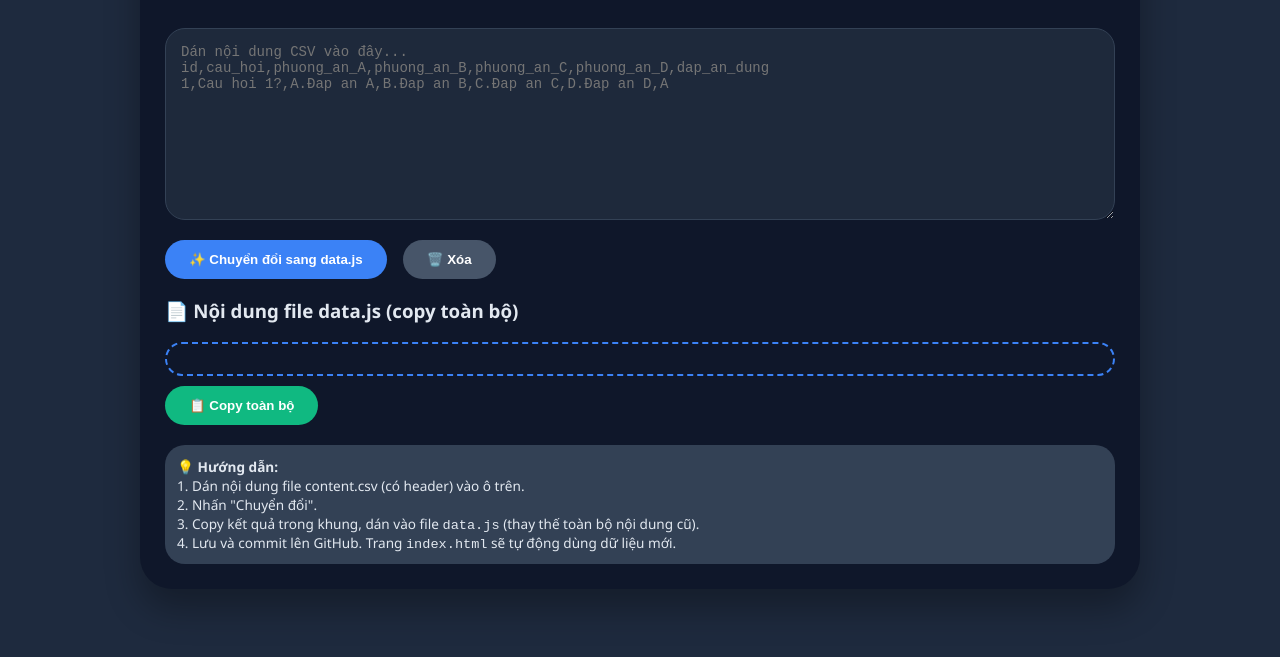
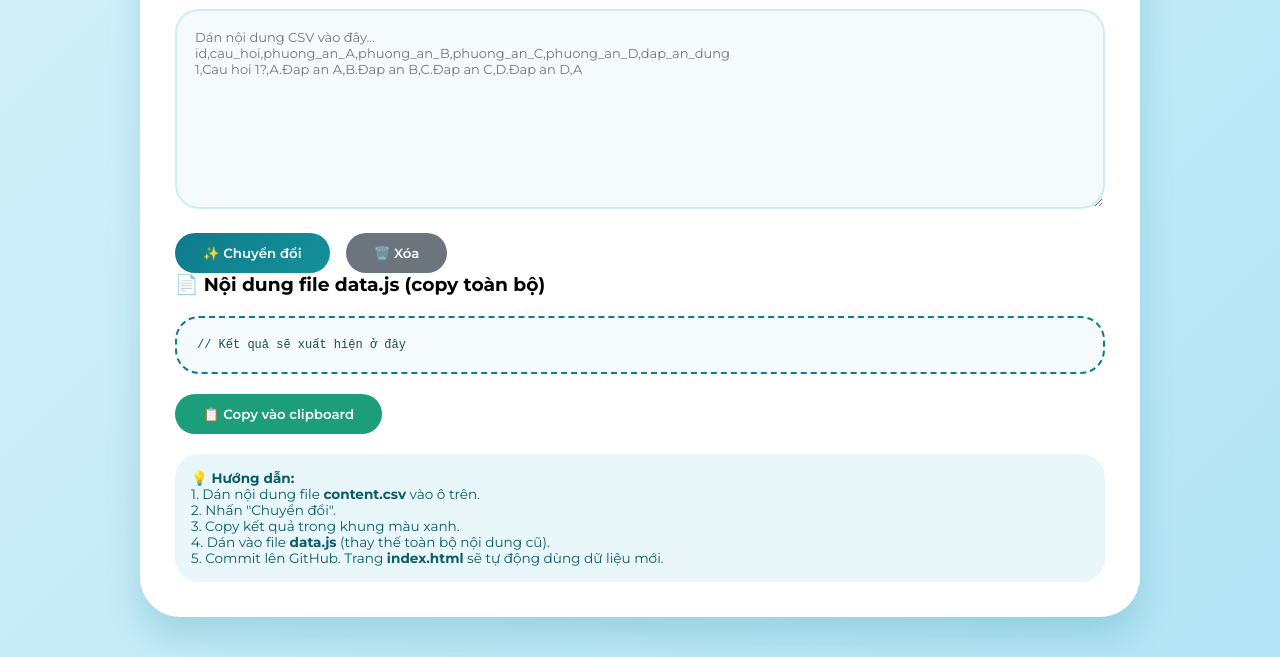
Before and after one commit to nananptpc/de-kiem-tra-cac-loai, a plain HTML site: page sample/convert.html in a window 1280 px wide. Shown: the part 152-809 px from the top of the page. Drawn offline with Linux system fonts and the light colour scheme.

Commit message:
Update convert.html

```diff
--- a/sample/convert.html
+++ b/sample/convert.html
@@ -4,102 +4,113 @@
     <meta charset="UTF-8">
     <meta name="viewport" content="width=device-width, initial-scale=1.0">
     <title>Chuyển CSV → data.js</title>
+    <link href="https://fonts.googleapis.com/css2?family=Montserrat:wght@400;500;600;700&display=swap" rel="stylesheet">
     <style>
-        * { box-sizing: border-box; }
+        * { margin: 0; padding: 0; box-sizing: border-box; }
         body {
-            font-family: 'Segoe UI', Roboto, sans-serif;
-            background: #1e2a3e;
-            padding: 30px 20px;
-            color: #e2e8f0;
+            font-family: 'Montserrat', sans-serif;
+            background: linear-gradient(135deg, #d4f1f9 0%, #b3e4f5 100%);
+            min-height: 100vh;
+            padding: 40px 20px;
         }
         .container {
             max-width: 1000px;
-            margin: auto;
-            background: #0f172a;
-            border-radius: 32px;
-            padding: 25px;
-            box-shadow: 0 20px 35px rgba(0,0,0,0.3);
+            margin: 0 auto;
+            background: white;
+            border-radius: 40px;
+            padding: 35px;
+            box-shadow: 0 20px 35px rgba(15, 123, 140, 0.2);
         }
-        h1 { color: #7dd3fc; margin-top: 0; }
+        h1 {
+            color: #0f7b8c;
+            font-weight: 800;
+            margin-bottom: 8px;
+        }
         textarea {
             width: 100%;
-            padding: 15px;
-            font-family: monospace;
-            font-size: 14px;
-            background: #1e293b;
-            color: #f1f5f9;
-            border: 1px solid #334155;
-            border-radius: 20px;
-            margin: 15px 0;
+            padding: 18px;
+            font-family: 'Montserrat', monospace;
+            font-size: 13px;
+            background: #f5fbfd;
+            color: #1a4a55;
+            border: 2px solid #cceef5;
+            border-radius: 24px;
+            margin: 20px 0;
+            resize: vertical;
+        }
+        textarea:focus {
+            outline: none;
+            border-color: #0f7b8c;
         }
         button {
-            background: #3b82f6;
+            background: linear-gradient(135deg, #0f7b8c, #14919b);
             color: white;
             border: none;
-            padding: 12px 24px;
+            padding: 12px 28px;
             border-radius: 60px;
-            font-weight: bold;
+            font-family: 'Montserrat', sans-serif;
+            font-weight: 600;
             cursor: pointer;
             margin-right: 12px;
         }
-        button:hover { background: #2563eb; }
         .output {
-            background: #0f172a;
-            border: 2px dashed #3b82f6;
+            background: #f5fbfd;
+            border: 2px dashed #0f7b8c;
             border-radius: 24px;
-            padding: 15px;
+            padding: 20px;
             font-family: monospace;
+            font-size: 12px;
             white-space: pre-wrap;
-            font-size: 13px;
-            max-height: 400px;
+            max-height: 450px;
             overflow: auto;
+            margin: 20px 0;
+            color: #1a4a55;
         }
         .copy-btn {
-            background: #10b981;
-            margin-top: 10px;
+            background: #1c9e7a;
         }
         .note {
-            background: #334155;
-            padding: 12px;
-            border-radius: 20px;
+            background: #e9f7fa;
+            padding: 16px;
+            border-radius: 24px;
             font-size: 0.85rem;
             margin-top: 20px;
+            color: #0a5c68;
         }
     </style>
 </head>
 <body>
 <div class="container">
-    <h1>🔄 Công cụ chuyển CSV ➜ data.js</h1>
+    <h1>🔄 Công cụ chuyển CSV → data.js</h1>
     <p>Dán nội dung file <strong>content.csv</strong> vào ô bên dưới (bao gồm dòng tiêu đề).</p>
 
     <textarea id="csvInput" rows="10" placeholder="Dán nội dung CSV vào đây...&#10;id,cau_hoi,phuong_an_A,phuong_an_B,phuong_an_C,phuong_an_D,dap_an_dung&#10;1,Cau hoi 1?,A.Đap an A,B.Đap an B,C.Đap an C,D.Đap an D,A"></textarea>
 
     <div>
-        <button id="convertBtn">✨ Chuyển đổi sang data.js</button>
-        <button id="clearBtn" style="background:#475569;">🗑️ Xóa</button>
+        <button id="convertBtn">✨ Chuyển đổi</button>
+        <button id="clearBtn" style="background:#6c757d;">🗑️ Xóa</button>
     </div>
 
     <h3>📄 Nội dung file data.js (copy toàn bộ)</h3>
-    <div id="outputArea" class="output"></div>
-    <button id="copyBtn" class="copy-btn">📋 Copy toàn bộ</button>
+    <div id="outputArea" class="output">// Kết quả sẽ xuất hiện ở đây</div>
+    <button id="copyBtn" class="copy-btn">📋 Copy vào clipboard</button>
 
     <div class="note">
         💡 <strong>Hướng dẫn:</strong><br>
-        1. Dán nội dung file content.csv (có header) vào ô trên.<br>
+        1. Dán nội dung file <strong>content.csv</strong> vào ô trên.<br>
         2. Nhấn "Chuyển đổi".<br>
-        3. Copy kết quả trong khung, dán vào file <code>data.js</code> (thay thế toàn bộ nội dung cũ).<br>
-        4. Lưu và commit lên GitHub. Trang <code>index.html</code> sẽ tự động dùng dữ liệu mới.
+        3. Copy kết quả trong khung màu xanh.<br>
+        4. Dán vào file <strong>data.js</strong> (thay thế toàn bộ nội dung cũ).<br>
+        5. Commit lên GitHub. Trang <strong>index.html</strong> sẽ tự động dùng dữ liệu mới.
     </div>
 </div>
 
 <script>
     function csvToDataJs(csvText) {
-        // Tách dòng
         const lines = csvText.trim().split(/\r?\n/);
         if (lines.length < 2) return "// Lỗi: CSV phải có ít nhất 2 dòng (header + dữ liệu)";
 
         const headers = lines[0].split(',').map(h => h.trim());
-        // Kiểm tra các cột bắt buộc
         const required = ['id', 'cau_hoi', 'phuong_an_A', 'phuong_an_B', 'phuong_an_C', 'phuong_an_D', 'dap_an_dung'];
         for (let r of required) {
             if (!headers.includes(r)) {
@@ -110,45 +121,26 @@
         const questions = [];
         for (let i = 1; i < lines.length; i++) {
             if (!lines[i].trim()) continue;
-            // Xử lý trường hợp trong câu hỏi có dấu phẩy -> dùng regex đơn giản tách theo dấu phẩy nhưng không ngoặc
-            // Ở đây dùng split đơn giản vì dữ liệu mẫu không có dấu phẩy trong nội dung
             const parts = lines[i].split(',').map(p => p.trim());
             if (parts.length < 7) continue;
 
-            const id = parseInt(parts[0]);
-            const cauHoi = parts[1];
-            const optA = parts[2];
-            const optB = parts[3];
-            const optC = parts[4];
-            const optD = parts[5];
-            const dapAn = parts[6].toUpperCase();
-
             questions.push({
-                id: id,
-                text: cauHoi,
-                options: [optA, optB, optC, optD],
-                correct: dapAn
+                id: parseInt(parts[0]),
+                text: parts[1],
+                options: [parts[2], parts[3], parts[4], parts[5]],
+                correct: parts[6].toUpperCase()
             });
         }
 
-        // Tạo nội dung file data.js
         let jsContent = "// ========== DỮ LIỆU TỪ CSV ==========\n";
         jsContent += "const QUESTIONS = " + JSON.stringify(questions, null, 2) + ";\n\n";
         jsContent += "const TOTAL_QUESTIONS = QUESTIONS.length;\n";
-        jsContent += "// Export (nếu dùng module, nhưng dùng script tag thì chỉ cần global)\n";
-        jsContent += "if (typeof module !== 'undefined' && module.exports) {\n";
-        jsContent += "  module.exports = { QUESTIONS, TOTAL_QUESTIONS };\n";
-        jsContent += "}\n";
-
         return jsContent;
     }
 
     document.getElementById('convertBtn').addEventListener('click', () => {
         const csv = document.getElementById('csvInput').value;
-        if (!csv.trim()) {
-            alert('Hãy dán nội dung CSV vào ô!');
-            return;
-        }
+        if (!csv.trim()) { alert('Hãy dán nội dung CSV vào ô!'); return; }
         const result = csvToDataJs(csv);
         document.getElementById('outputArea').innerText = result;
     });
@@ -160,15 +152,9 @@
 
     document.getElementById('copyBtn').addEventListener('click', () => {
         const code = document.getElementById('outputArea').innerText;
-        if (!code || code.startsWith('// Lỗi')) {
-            alert('Chưa có dữ liệu hợp lệ để copy. Hãy chuyển đổi trước.');
-            return;
-        }
-        navigator.clipboard.writeText(code).then(() => {
-            alert('✅ Đã copy nội dung data.js vào clipboard! Dán vào file data.js');
-        }).catch(() => {
-            alert('❌ Không thể copy tự động, hãy bôi đen và copy thủ công.');
-        });
+        if (!code || code.includes('Lỗi')) { alert('Chưa có dữ liệu hợp lệ để copy.'); return; }
+        navigator.clipboard.writeText(code);
+        alert('✅ Đã copy nội dung vào clipboard! Dán vào file data.js');
     });
 </script>
 </body>
```
